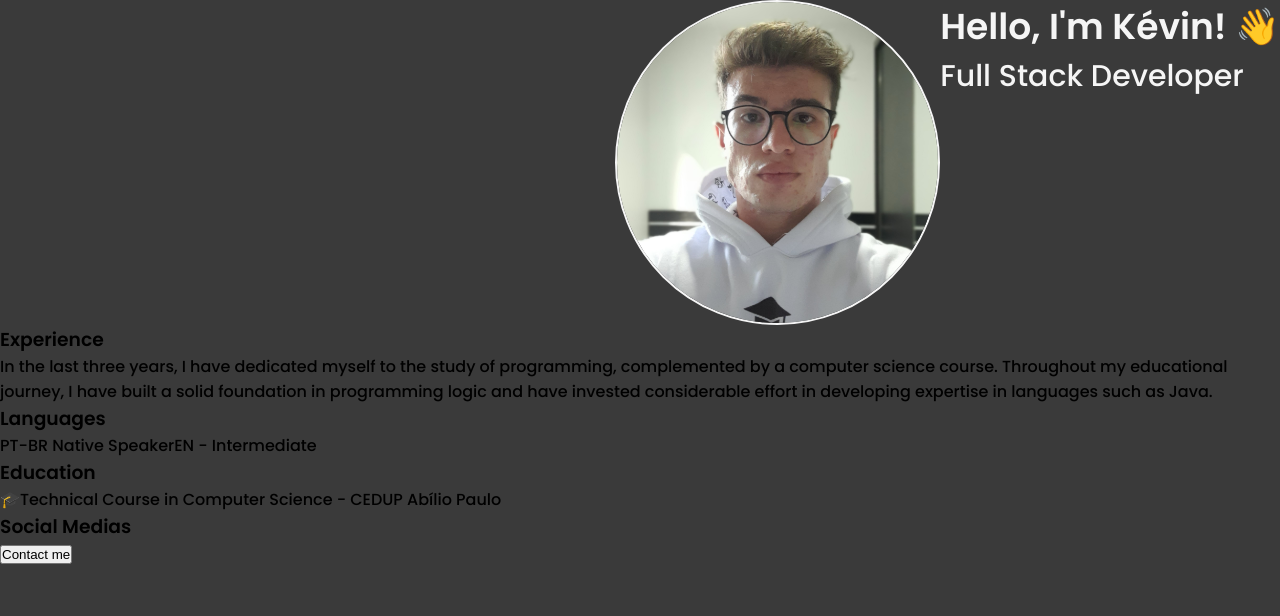
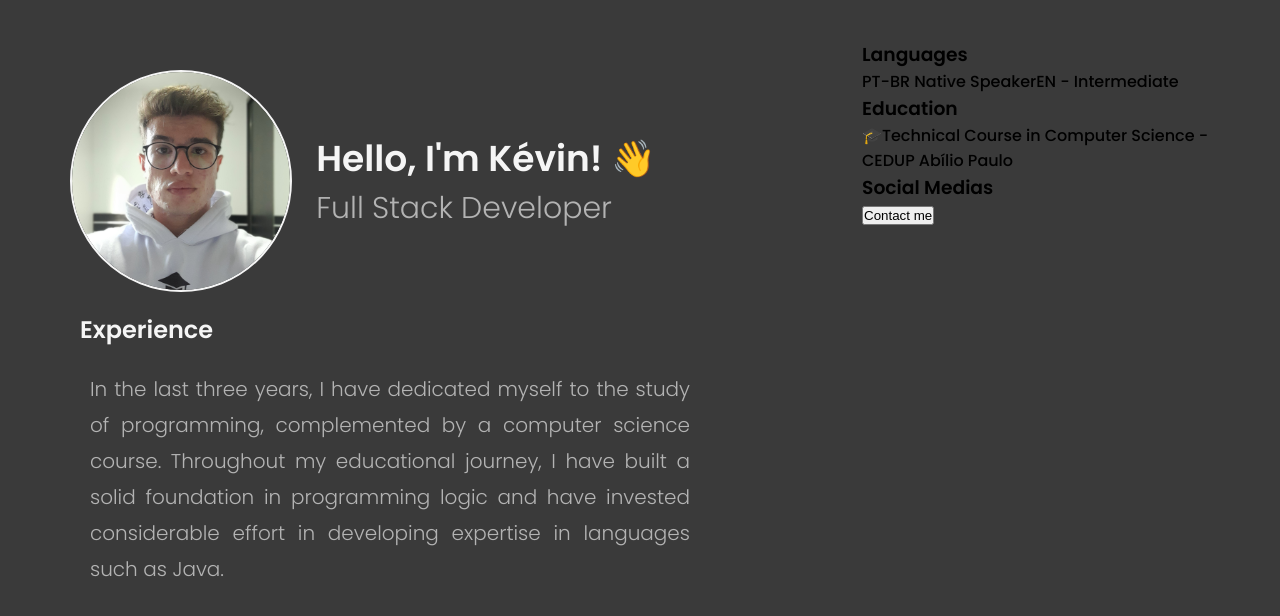
Before and after one commit to KevinGirelli/my-first-portfolio, a Next.js app: page / in a window 1280 px wide. Shown: the top 616 px of the page. Built offline with nearby package versions, Linux system fonts and the light colour scheme.

Commit message:
Experience

```diff
--- /dev/null
+++ b/src/app/components/experience/experience.scss
@@ -0,0 +1,47 @@
+.experience {
+  display: flex;
+  flex-direction: column;
+  align-items: center;
+  max-width: 500px;
+
+  gap: 24px;
+
+  grid-area: experience;
+
+  h3 {
+    color: var(--text-primary);
+    font-size: 24px;
+  }
+
+  p {
+    font-weight: 300;
+    font-size: 17px;
+    line-height: 28px;
+    color: var(--text-secondary);
+    text-align: center;
+  }
+
+  .experience-time {
+      display: flex;
+      align-items: center;
+      justify-content: center;
+      flex-direction: column;
+      gap: 8px;
+  }
+
+  @media (min-width: 768px) {
+      align-items: flex-start;
+
+      h3 {
+        margin: 20px 0 0 20px;
+      }
+
+      p {
+        margin-left: 30px;
+        font-size: 20px;
+        line-height: 36px;
+        text-align: justify;
+        width: 600px;
+      }
+  }
+}
--- /dev/null
+++ b/src/app/components/experience/experience.tsx
@@ -0,0 +1,16 @@
+import "./experience.scss"
+
+export function Experience(){
+  return (
+    <div className="experience">
+      <h3>Experience</h3>
+      <p>
+        In the last three years, I have dedicated myself to the study of
+        programming, complemented by a computer science course. Throughout
+        my educational journey, I have built a solid foundation in
+        programming logic and have invested considerable effort in
+        developing expertise in languages such as Java.
+      </p>
+    </div>
+  )
+}
--- a/src/app/components/header/header.scss
+++ b/src/app/components/header/header.scss
@@ -1,8 +1,8 @@
 .header {
   display: flex;
   flex-direction: column;
-
-  color: var(--text-primary);
+  grid-area: header;
+  gap: 24px;
 
   img {
       border-radius: 24px;
@@ -12,6 +12,7 @@
       font-weight: 600;
       font-size: 28px;
       line-height: 42px;
+      color: var(--text-primary);
   }
 
   h2 {
@@ -19,10 +20,13 @@
       font-weight: 400;
       font-size: 20px;
       line-height: 30px;
+      color: var(--text-secondary);
   }
 
-  @media (min-width: 780px){
+  @media (min-width: 768px) {
       flex-direction: row-reverse;
+      align-items: center;
+      margin-right: 100px;
 
       h1 {
           font-size: 36px;
@@ -33,12 +37,15 @@
           font-size: 30px;
           line-height: 45px;
           font-style: normal;
+          font-weight: 300;
       }
 
+
       img {
-      border-radius:100%;
+          border-radius: 100%;
           border: 2px solid #f5f5f5;
+          height: 222px;
+          width: 222px;
       }
   }
-
 }
--- a/src/app/globals.scss
+++ b/src/app/globals.scss
@@ -1,5 +1,6 @@
 :root {
  --text-primary: #f5f5f5;
+ --text-secondary: #b3b3b3;
  --bg-primary: #3a3a3a;
 }
 
--- a/src/app/page.tsx
+++ b/src/app/page.tsx
@@ -1,4 +1,7 @@
+import { Experience } from "./components/experience/experience";
 import { Header } from "./components/header/header";
+
+import "./styles/home.scss"
 
 export default function Home() {
   return (
@@ -6,16 +9,7 @@ export default function Home() {
       <div className="main-content">
         <div className="first-content">
           <Header/>
-          <div className="experience">
-            <h3>Experience</h3>
-            <p>
-              In the last three years, I have dedicated myself to the study of
-              programming, complemented by a computer science course. Throughout
-              my educational journey, I have built a solid foundation in
-              programming logic and have invested considerable effort in
-              developing expertise in languages such as Java.
-            </p>
-          </div>
+          <Experience/>
         </div>
         <div className="second-content">
           <div className="infos">
@@ -34,7 +28,6 @@ export default function Home() {
               </span>
             </div>
           </div>
-        </div>
           <div className="social-medias">
             <h3>Social Medias</h3>
             <div className="social-btn">
@@ -44,6 +37,7 @@ export default function Home() {
           </div>
           <button>Contact me</button>
         </div>
+      </div>
     </main>
   );
 }
--- /dev/null
+++ b/src/app/styles/home.scss
@@ -0,0 +1,35 @@
+.main-content {
+  display: grid;
+  grid-template-rows: repeat(4, auto);
+  grid-template-areas:
+    "header"
+    "social-btn"
+    "experience"
+    "info";
+  padding: 40px 32px;
+
+  @media (min-width: 780px) {
+    display: flex;
+    flex-direction: row;
+    padding: 70px 60px;
+    height: 100vh;
+    grid-template-rows: fit-content(100%);
+    justify-content: space-between;
+    align-items: flex-start;
+
+    .first-content {
+      width: 60%;
+      height: 2000px;
+    }
+
+    .second-content {
+      position: fixed;
+      padding: 40px 30px;
+      top: 0;
+      right: 0;
+      width: 35%;
+      height: 100vh;
+      overflow-y: auto;
+    }
+  }
+}
```
Lines whose indentation alone changed are shown as unchanged.
